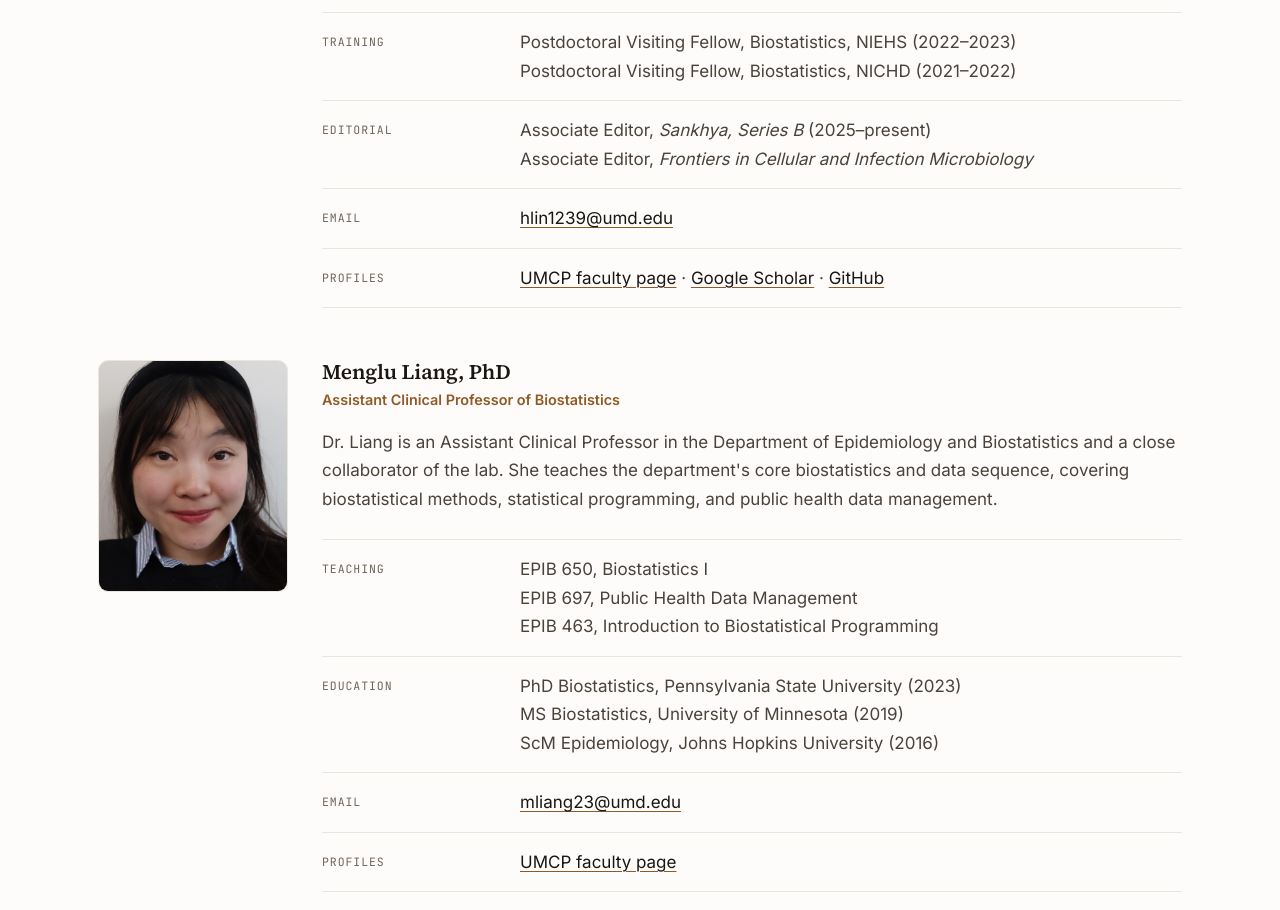
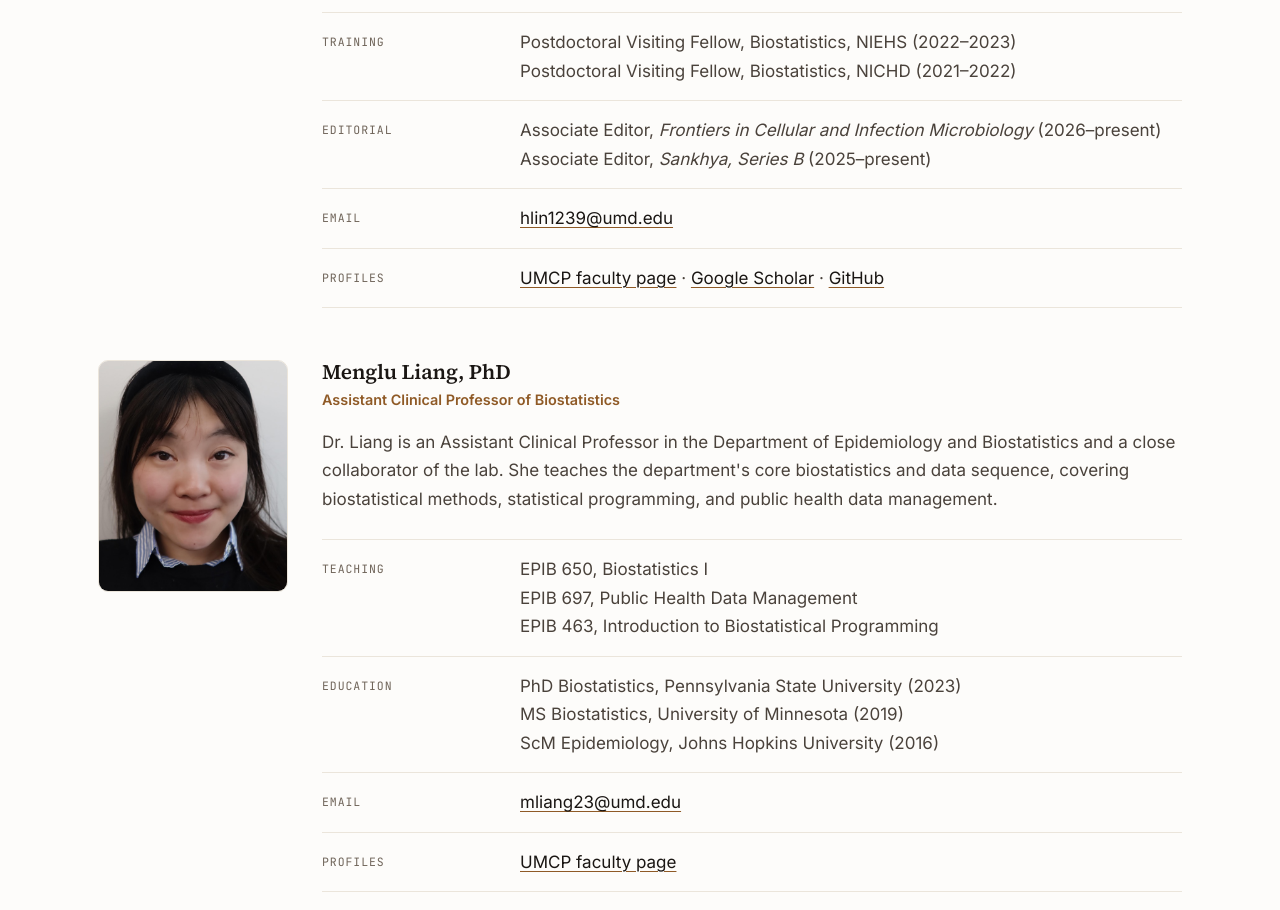
Before and after one commit to MATRIX-Research-Lab/MATRIX-Research-Lab.github.io, a plain HTML site: page docs/people.html in a window 1280 px wide. Shown: the part 1161-2071 px from the top of the page. Drawn offline with Linux system fonts and the light colour scheme.

Commit message:
Date the Frontiers editorship and list it first
Associate Editor, Frontiers in Cellular and Infection Microbiology,
2026-present. The Editorial row is ordered most recent first, matching
the Positions row above it, so the 2026 appointment now precedes the
2025 Sankhya, Series B appointment.

Co-Authored-By: Claude Opus 5.5 <noreply@anthropic.com>

```diff
--- a/docs/people.html
+++ b/docs/people.html
@@ -110,8 +110,8 @@
               <span>Postdoctoral Visiting Fellow, Biostatistics, NIEHS (2022&ndash;2023)<br>
                     Postdoctoral Visiting Fellow, Biostatistics, NICHD (2021&ndash;2022)</span></div>
             <div><span class="k">Editorial</span>
-              <span>Associate Editor, <em>Sankhya, Series B</em> (2025&ndash;present)<br>
-                    Associate Editor, <em>Frontiers in Cellular and Infection Microbiology</em></span></div>
+              <span>Associate Editor, <em>Frontiers in Cellular and Infection Microbiology</em> (2026&ndash;present)<br>
+                    Associate Editor, <em>Sankhya, Series B</em> (2025&ndash;present)</span></div>
             <div><span class="k">Email</span><span><a href="mailto:hlin1239@umd.edu">hlin1239@umd.edu</a></span></div>
             <div><span class="k">Profiles</span>
               <span><a href="https://sph.umd.edu/people/huang-lin">UMCP faculty page</a> &middot;
```
